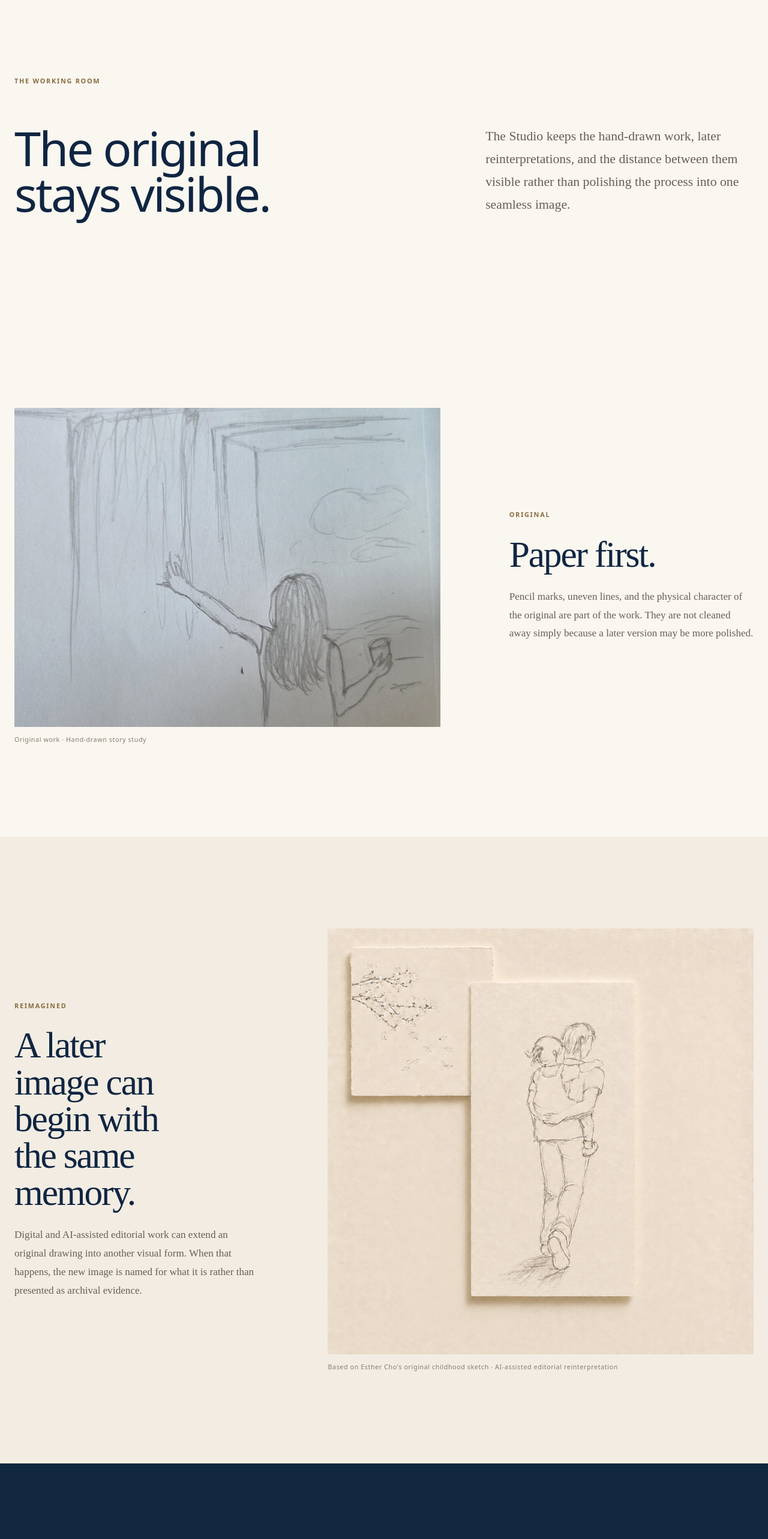
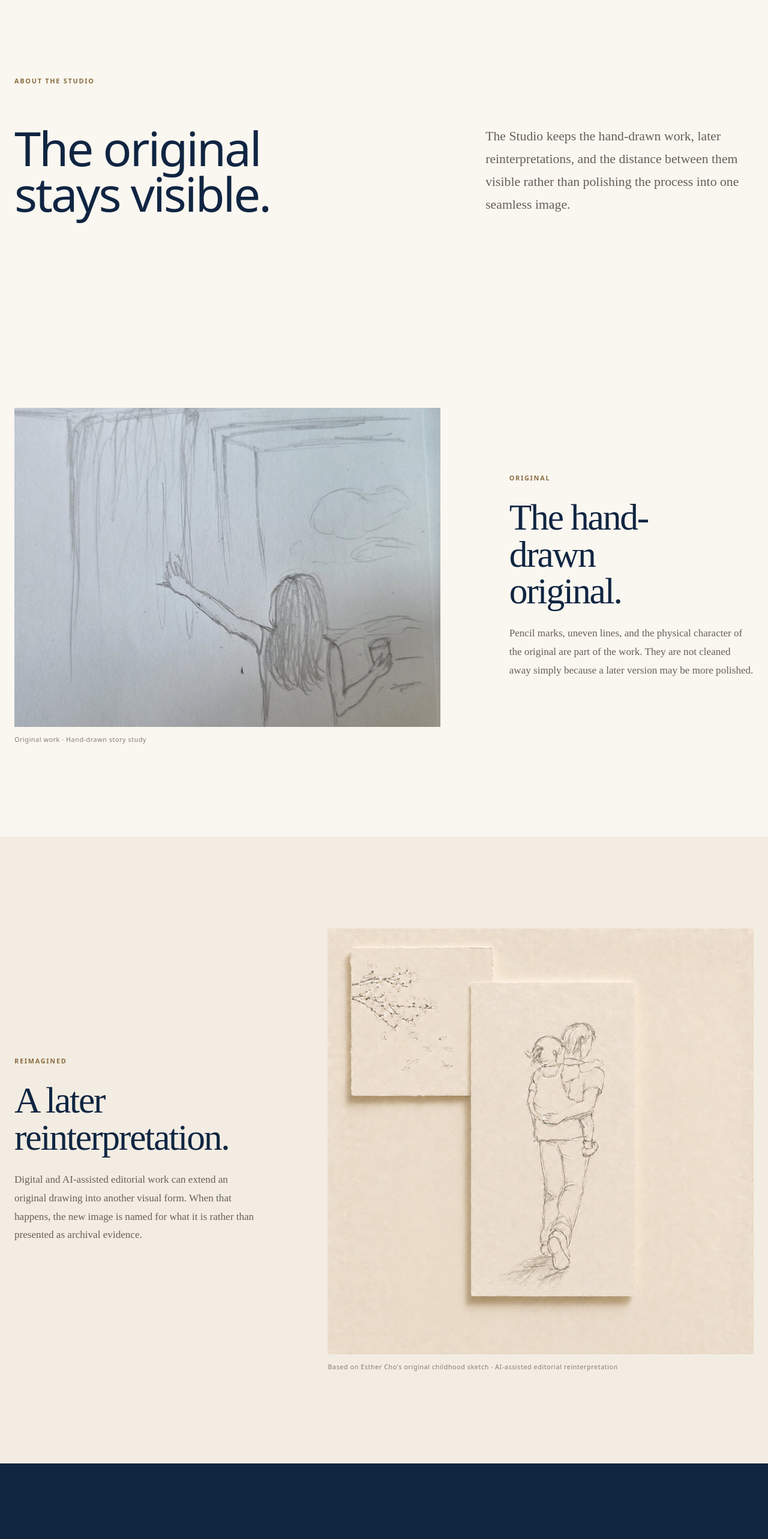
Before and after one commit to k-mama/esthercho, a Next.js app: page /studio in a window 1280 px wide. Shown: the part 840-3406 px from the top of the page at 60% size. Built offline with nearby package versions, Linux system fonts and the light colour scheme.

Commit message:
edit: keep Studio language factual and quiet

```diff
--- a/src/app/studio/page.tsx
+++ b/src/app/studio/page.tsx
@@ -26,7 +26,7 @@ export default function StudioPage() {
 
       <section className="studio-intro" aria-labelledby="studio-intro-title">
         <div className="container">
-          <p className="studio-kicker">THE WORKING ROOM</p>
+          <p className="studio-kicker">ABOUT THE STUDIO</p>
           <div className="studio-intro-grid">
             <h2 id="studio-intro-title">The original stays visible.</h2>
             <div className="studio-intro-copy">
@@ -56,7 +56,7 @@ export default function StudioPage() {
 
           <div className="studio-work-copy">
             <p className="studio-kicker">ORIGINAL</p>
-            <h2 id="studio-original-title">Paper first.</h2>
+            <h2 id="studio-original-title">The hand-drawn original.</h2>
             <p>
               Pencil marks, uneven lines, and the physical character of the
               original are part of the work. They are not cleaned away simply
@@ -70,7 +70,7 @@ export default function StudioPage() {
         <div className="container studio-work-grid studio-work-grid-reverse">
           <div className="studio-work-copy">
             <p className="studio-kicker">REIMAGINED</p>
-            <h2 id="studio-reimagined-title">A later image can begin with the same memory.</h2>
+            <h2 id="studio-reimagined-title">A later reinterpretation.</h2>
             <p>
               Digital and AI-assisted editorial work can extend an original
               drawing into another visual form. When that happens, the new image
@@ -114,7 +114,7 @@ export default function StudioPage() {
       <section className="studio-future" aria-labelledby="studio-future-title">
         <div className="container studio-future-inner">
           <p className="studio-kicker">STILL MAKING</p>
-          <h2 id="studio-future-title">The Studio can grow as the work does.</h2>
+          <h2 id="studio-future-title">More work will be added when it is ready.</h2>
           <p>
             Audio and moving-image experiments will appear here when there is
             finished work worth showing. The room does not need to be filled in
```
